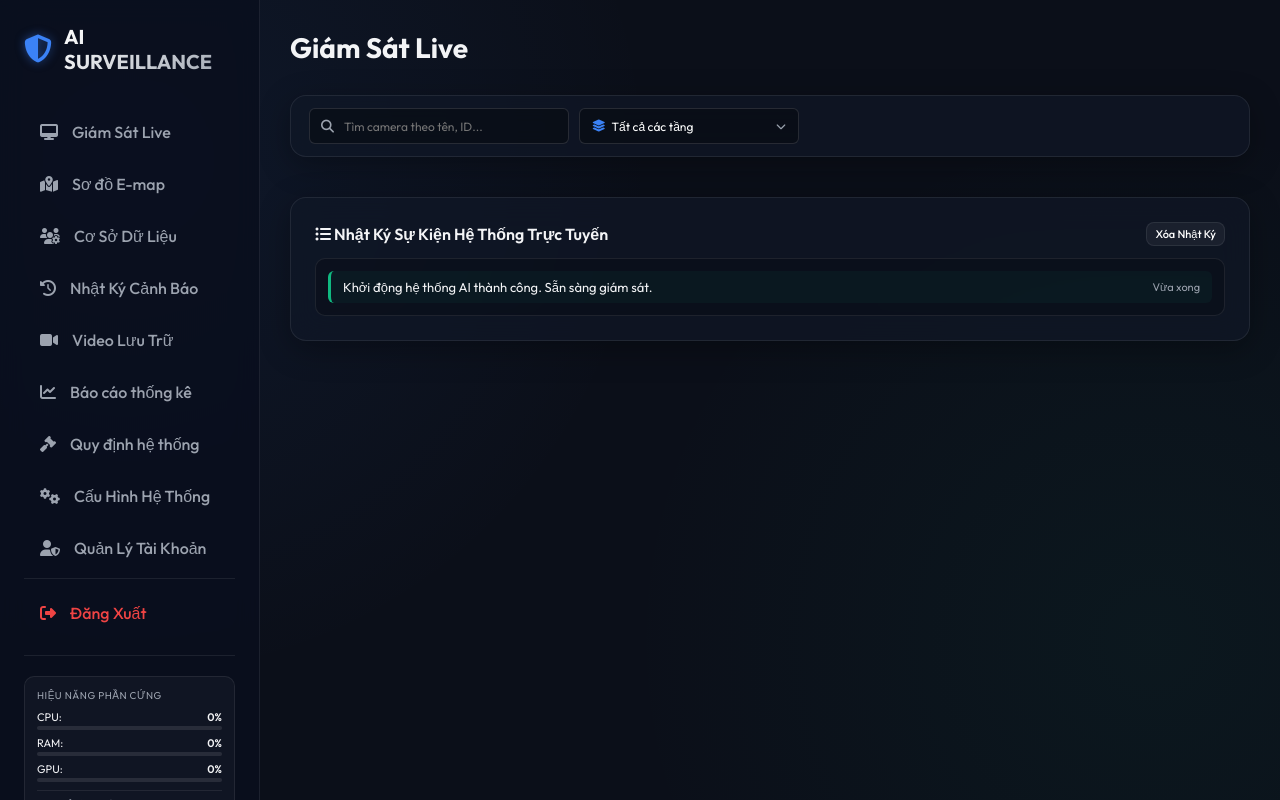
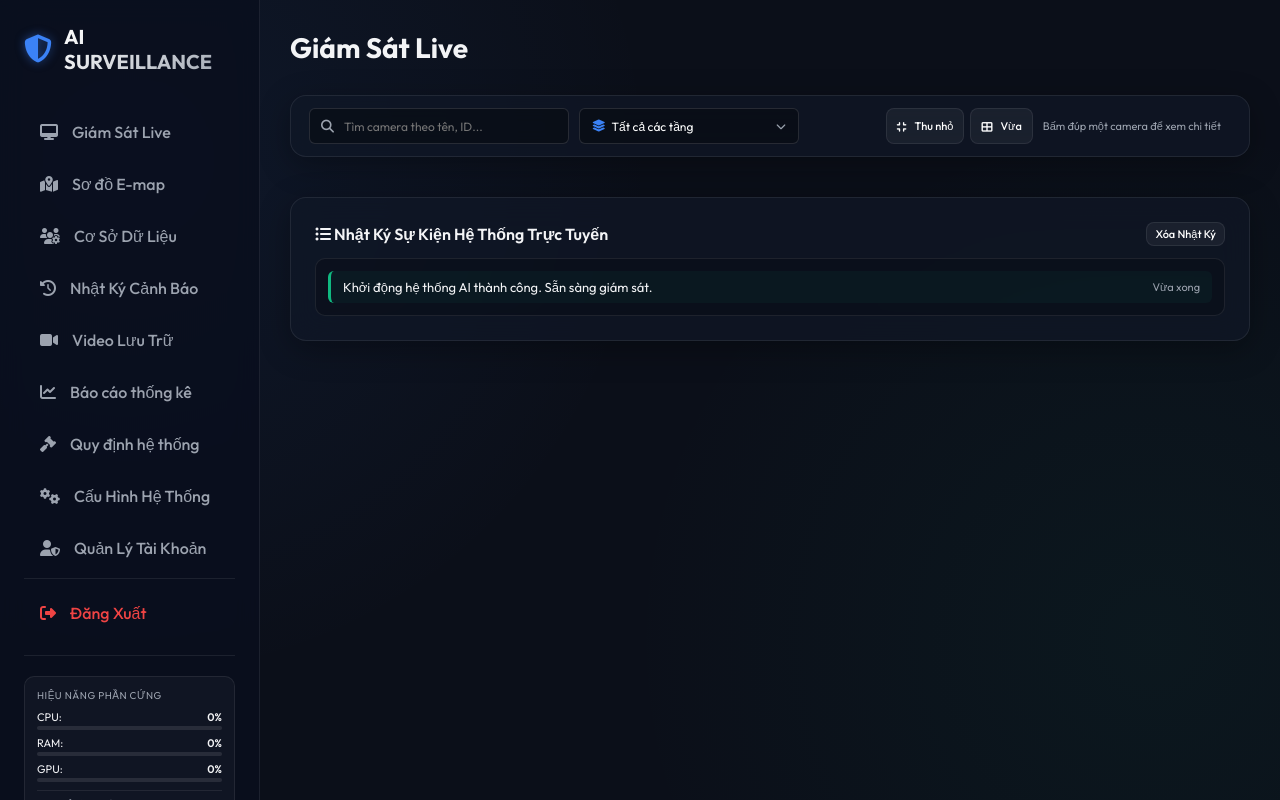
Before and after one commit to toannv72/IOT-BASED-SMART-CAMERA-SYSTEM-WITH-FACE-RECOGNITION-AND-ANOMALY-DETECTION, a Python web app: template templates/monitor.html in a window 1280 px wide. Run offline with Jinja, Linux system fonts and the light colour scheme; the template is opened without the code that fills it, so the values that code supplies are empty.

Commit message:
feat: add live camera monitoring interface and update metrics data

```diff
--- a/tao_slide_thuyet_trinh.py
+++ b/tao_slide_thuyet_trinh.py
@@ -281,7 +281,7 @@ def main():
         ("2", "Hiện Trạng & Thách Thức Kỹ Thuật", "Giới hạn CPU biên Raspberry Pi 4, che khuất đặc trưng khi đeo khẩu trang, an toàn rơ-le khóa cửa."),
         ("3", "Phương Pháp & Kiến Trúc Hệ Thống", "Pipeline đa mô hình AI, thuật toán nhận diện khẩu trang 1 ảnh mẫu, sơ đồ GPIO ngoại vi, Web & Telegram."),
         ("4", "Kết Quả Thực Nghiệm & Trực Quan", "4 kịch bản kiểm nghiệm thực tế: Khuôn mặt khẩu trang, Té ngã, Cháy nổ & Khí ga, Khóa cửa Solenoid 3s."),
-        ("5", "Đánh Giá Hiệu Năng & Kết Luận", "Bảng đo lường tài nguyên CPU 55%, RAM 846.5MB, FPS 3.7, độ trễ 1.67s, ma trận nhầm lẫn và hướng phát triển.")
+        ("5", "Đánh Giá Hiệu Năng & Kết Luận", "Pi 4: 1 camera 6,5 FPS, 2 camera 3,8 FPS; CPU 55%, RAM 846,5 MB, độ trễ Telegram 1,67 giây.")
     ]
 
     for i, (num, title, desc) in enumerate(agenda_items):
@@ -642,7 +642,7 @@ def main():
         "• Kết quả đo lường thực tế (chạy liên tục 1525.6 giây ~ 25.4 phút):\n"
         "   + Tải CPU trung bình: Duy trì ổn định ở 55.0% (mát mẻ, không quá nhiệt).\n"
         "   + Bộ nhớ RAM sử dụng: 846.5 MB (chỉ chiếm ~21% dung lượng 4GB của Pi 4).\n"
-        "   + Tốc độ khung hình: 3.7 FPS (đạt chuẩn thời gian thực cho giám sát an ninh nhúng).\n"
+        "   + Tốc độ khung hình: 6,5 FPS với 1 camera; 3,8 FPS khi chạy đồng thời 2 camera.\n"
         "   + Độ trễ gửi tin nhắn Telegram: 1.67 giây.\n\n"
         "• So sánh với khi không dùng khóa gpu_lock:\n"
         "   + Không dùng lock: CPU vọt lên 100%, RAM tăng mất kiểm soát > 2.8GB, hệ thống bị treo cứng sau ~3 phút chạy 2 camera.\n"
@@ -1041,7 +1041,7 @@ def main():
     # 4 thẻ KPI lớn
     add_metric_card(s18, Inches(0.8), Inches(1.65), Inches(2.75), Inches(1.4), "55.0%", "CPU Sử Dụng", "Duy trì ổn định trên 4 nhân ARM", val_color=COLOR_PRIMARY)
     add_metric_card(s18, Inches(3.783), Inches(1.65), Inches(2.75), Inches(1.4), "846.5 MB", "RAM Sử Dụng", "~21% tổng dung lượng 4GB", val_color=COLOR_GREEN)
-    add_metric_card(s18, Inches(6.766), Inches(1.65), Inches(2.75), Inches(1.4), "3.7 FPS", "Tốc Độ Khung Hình", "Đạt chuẩn an ninh thời gian thực", val_color=COLOR_SLATE)
+    add_metric_card(s18, Inches(6.766), Inches(1.65), Inches(2.75), Inches(1.4), "6,5 FPS", "Tốc Độ Khung Hình", "1 camera; 3,8 FPS khi chạy 2 camera", val_color=COLOR_SLATE)
     add_metric_card(s18, Inches(9.75), Inches(1.65), Inches(2.75), Inches(1.4), "1.67 s", "Độ Trễ Telegram", "Bắn tin khẩn cấp kèm ảnh", val_color=COLOR_AMBER_BORDER)
 
     # Bảng chi tiết độ trễ suy luận AI
--- a/templates/monitor.html
+++ b/templates/monitor.html
@@ -40,8 +89,20 @@
             </button>
         </div>
 
-        <!-- Bên phải: Thống kê số lượng camera -->
-        <div style="display: flex; align-items: center; gap: 10px;">
+        <!-- Bên phải: cỡ lưới camera và thống kê -->
+        <div style="display: flex; align-items: center; gap: 10px; flex-wrap: wrap;">
+            <div id="camera-layout-controls" style="display: flex; align-items: center; gap: 6px;">
+                <button type="button" id="btn-layout-overview" class="btn layout-btn" onclick="setCameraLayout('overview')" title="Thu nhỏ để nhìn nhiều camera" style="height: 36px; padding: 0 10px; font-size: 11px;">
+                    <i class="fa-solid fa-compress"></i> Thu nhỏ
+                </button>
+                <button type="button" id="btn-layout-normal" class="btn layout-btn" onclick="setCameraLayout('normal')" title="Cỡ vừa, 2 camera một hàng" style="height: 36px; padding: 0 10px; font-size: 11px;">
+                    <i class="fa-solid fa-table-cells-large"></i> Vừa
+                </button>
+                <button type="button" id="btn-layout-back" class="btn" onclick="exitCameraFocus()" style="display: none; height: 36px; padding: 0 10px; font-size: 11px; background: rgba(59,130,246,0.15); color: #93c5fd; border: 1px solid rgba(59,130,246,0.35);">
+                    <i class="fa-solid fa-border-all"></i> Xem tất cả
+                </button>
+            </div>
+            <span id="camera-layout-hint" style="font-size: 11px; color: var(--text-muted);">Bấm đúp một camera để xem chi tiết</span>
             <span id="camera-filter-stat" style="font-size: 12px; color: var(--text-muted);">
                 <!-- Thống kê camera -->
             </span>
@@ -122,6 +183,8 @@
     // Trạng thái tìm kiếm & lọc nhiều tầng
     let searchQuery = '';
     let selectedFloors = [];
+    let cameraLayout = localStorage.getItem('monitor_camera_layout') === 'overview' ? 'overview' : 'normal';
+    let focusedCameraId = null;
     try {
         const saved = localStorage.getItem('monitor_selected_floors');
         if (saved) selectedFloors = JSON.parse(saved);
@@ -386,6 +449,7 @@
 
         if (activeCameras.length === 0) {
             grid.innerHTML = '<div class="glass-card" style="grid-column: span 2; text-align: center; padding: 40px; color: var(--text-muted);">Không có camera nào được kết nối. Hãy thêm camera trong tab Cấu hình hệ thống!</div>';
+            applyCameraLayout();
             return;
         }
 
@@ -454,6 +518,7 @@
                 </div>
             `;
             grid.appendChild(emptyCard);
+            applyCameraLayout();
             return;
         }
 
@@ -489,6 +554,8 @@
 
             const card = document.createElement('div');
             card.className = 'glass-card camera-card';
+            card.dataset.cameraId = cam.camera_id;
+            if (focusedCameraId === cam.camera_id) card.classList.add('is-focused');
             if (isPaused) card.style.opacity = '0.85';
 
             // Đối với camera đã tạm dừng: ẨN NÚT BẬT/TẮT HOÀN TOÀN
@@ -520,7 +587,7 @@
                     </div>
                     ${statusBadgeHtml}
                 </div>
-                <div class="camera-stream-wrapper">
+                <div class="camera-stream-wrapper" title="Bấm đúp để xem camera này lớn. Bấm đúp lần nữa để trở lại lưới.">
                     <img id="stream-${cam.camera_id}" class="camera-stream" style="display: none;" alt="${cam.camera_id} Stream">
                     <div id="placeholder-${cam.camera_id}" class="camera-placeholder">
                         <i class="fa-solid ${isPaused ? 'fa-circle-pause' : 'fa-circle-play'}" style="${isPaused ? 'color: #f59e0b;' : ''}"></i>
@@ -530,7 +597,7 @@
                 <div class="stream-controls" style="display: flex; gap: 8px;">
                     ${controlsHtml}
                 </div>
-                <div style="font-size: 11px; padding: 10px 12px; border-top: 1px solid var(--border-color); display: flex; flex-direction: column; gap: 6px; background: rgba(0,0,0,0.15);">
+                <div class="camera-meta" style="font-size: 11px; padding: 10px 12px; border-top: 1px solid var(--border-color); display: flex; flex-direction: column; gap: 6px; background: rgba(0,0,0,0.15);">
                     <div>${featuresHtml}</div>
                     <div style="display: flex; justify-content: space-between; font-size: 10px;">
                         <span>Cảnh báo an ninh:</span>
@@ -539,6 +606,13 @@
                 </div>
             `;
             grid.appendChild(card);
+            const streamWrap = card.querySelector('.camera-stream-wrapper');
+            if (streamWrap) {
+                streamWrap.addEventListener('dblclick', function (event) {
+                    event.preventDefault();
+                    onCameraDoubleClick(cam.camera_id);
+                });
+            }
 
             // Khôi phục trạng thái stream nếu có (chỉ dành cho camera đang hoạt động)
             if (!isPaused && streamStates[cam.camera_id]) {
@@ -555,7 +629,55 @@
                 saveStreamStates();
             }
         });
+        applyCameraLayout();
     }
+
+    function setCameraLayout(mode) {
+        cameraLayout = mode === 'overview' ? 'overview' : 'normal';
+        focusedCameraId = null;
+        localStorage.setItem('monitor_camera_layout', cameraLayout);
+        applyCameraLayout();
+    }
+
+    function exitCameraFocus() {
+        focusedCameraId = null;
+        applyCameraLayout();
+    }
+
+    function onCameraDoubleClick(cameraId) {
+        focusedCameraId = focusedCameraId === cameraId ? null : cameraId;
+        applyCameraLayout();
+    }
+
+    function applyCameraLayout() {
+        const grid = document.getElementById('camera-streams-grid');
+        if (!grid) return;
+        grid.classList.remove('layout-normal', 'layout-overview', 'layout-focus');
+        if (focusedCameraId) {
+            grid.classList.add('layout-focus');
+        } else {
+            grid.classList.add(cameraLayout === 'overview' ? 'layout-overview' : 'layout-normal');
+        }
+        grid.querySelectorAll('.camera-card').forEach(card => {
+            card.classList.toggle('is-focused', card.dataset.cameraId === focusedCameraId);
+        });
+        const overviewBtn = document.getElementById('btn-layout-overview');
+        const normalBtn = document.getElementById('btn-layout-normal');
+        const backBtn = document.getElementById('btn-layout-back');
+        const hint = document.getElementById('camera-layout-hint');
+        if (overviewBtn) overviewBtn.classList.toggle('is-active', !focusedCameraId && cameraLayout === 'overview');
+        if (normalBtn) normalBtn.classList.toggle('is-active', !focusedCameraId && cameraLayout !== 'overview');
+        if (backBtn) backBtn.style.display = focusedCameraId ? 'inline-flex' : 'none';
+        if (hint) {
+            hint.textContent = focusedCameraId
+                ? 'Đang xem ' + focusedCameraId + '. Bấm đúp lần nữa để thu về lưới.'
+                : 'Bấm đúp một camera để xem chi tiết';
+        }
+    }
+
+    document.addEventListener('keydown', function (event) {
+        if (event.key === 'Escape' && focusedCameraId) exitCameraFocus();
+    });
 
     function toggleDynamicStream(cameraId, endpoint) {
         const cam = activeCameras.find(c => c.camera_id === cameraId);
```
Also changed, not shown: other parts of templates/monitor.html (+49 -0 lines), ket_qua_do_luong copy.json (deleted, +0 -24 lines), ket_qua_do_luong.json (+10 -10 lines), 3 other files.
